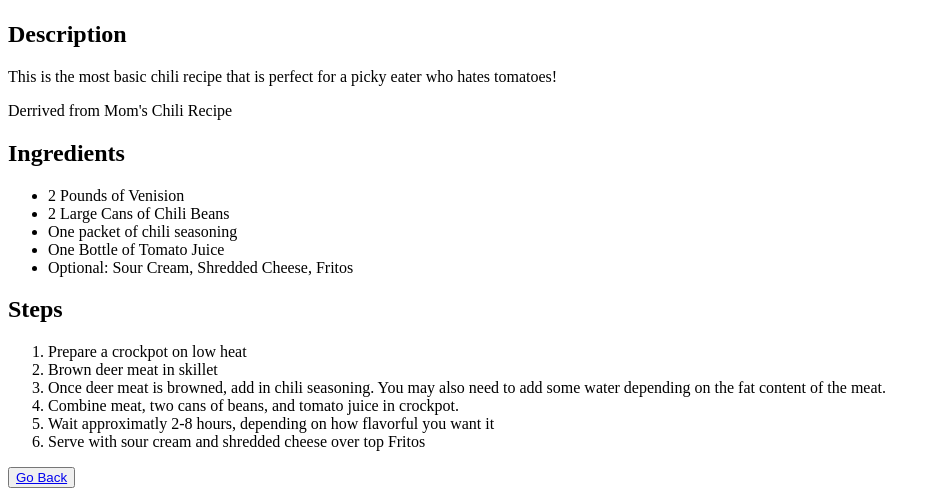
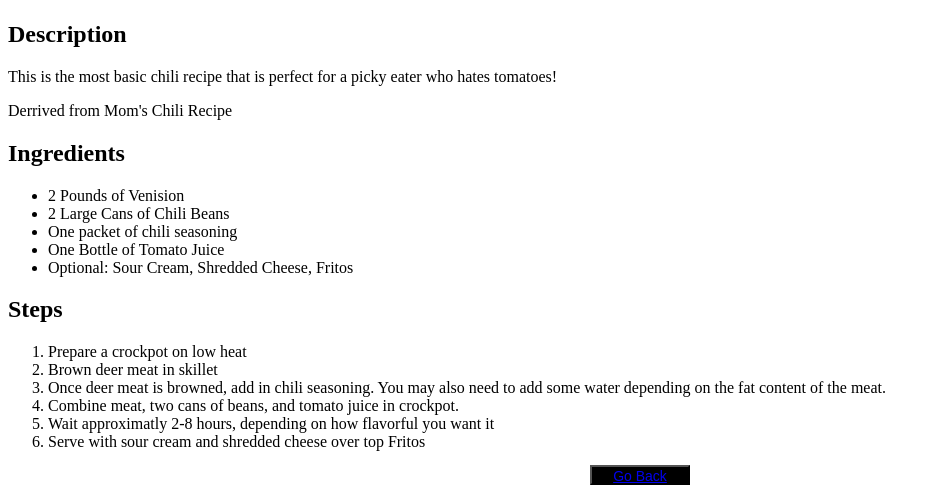
Before and after one commit to trollmunch/odin-recipes, a plain HTML site: page recipes/chili.html in a window 1280 px wide. Shown: the part 383-879 px from the top of the page, without its empty margins (0-940 px from the left). Drawn offline with Linux system fonts and the light colour scheme.

Commit message:
Fixed css to backbutton

```diff
--- a/style.css
+++ b/style.css
@@ -16,7 +16,7 @@
     font-style: italic;
 }
 
-.button {
+.backbutton {
     background-color: black;
     color: yellow;
     font-size: 14px;
```
